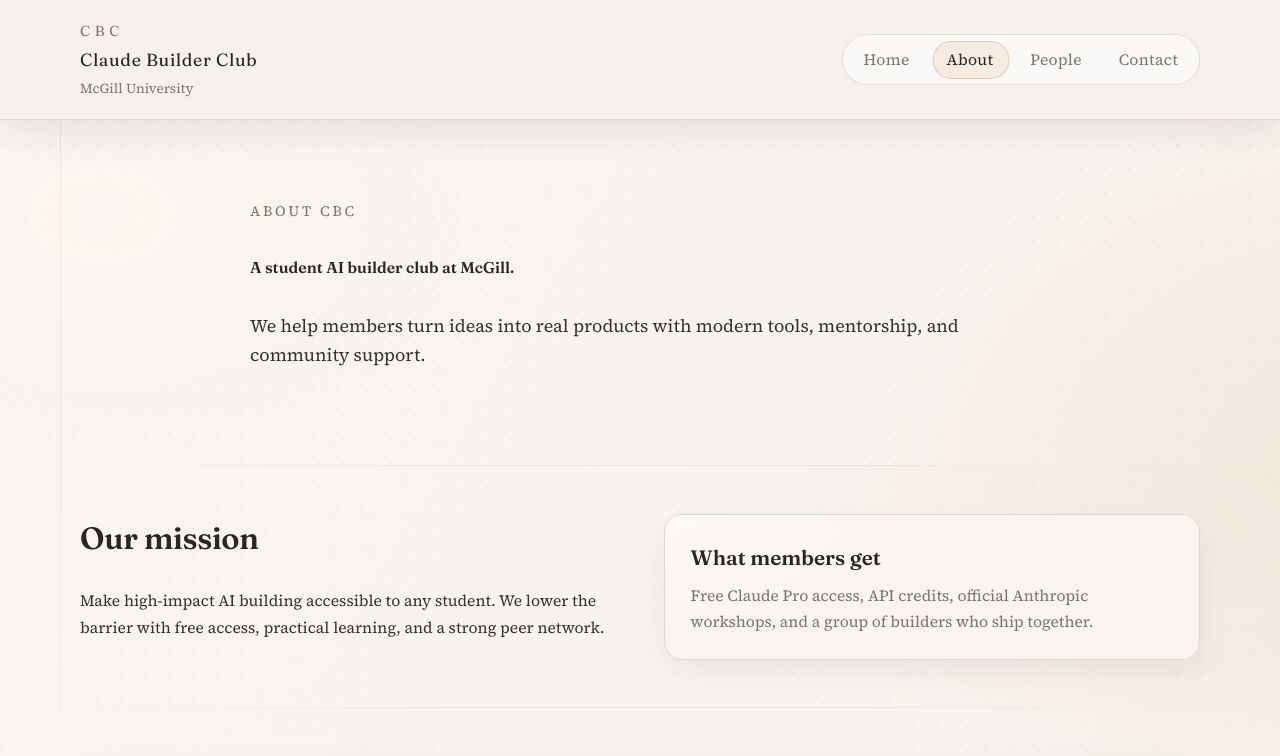
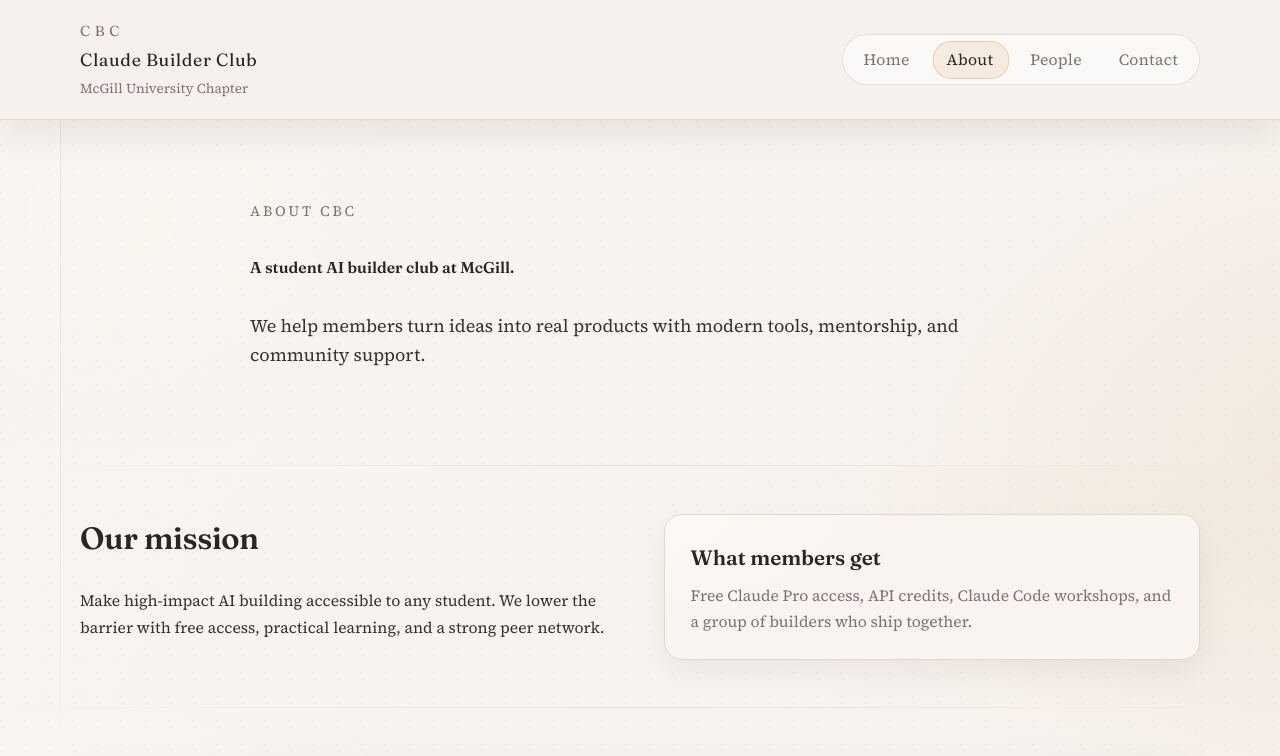
Before and after one commit to CBC-Mcgill/CBC-website, a Next.js app: page /about in a window 1280 px wide. Shown: the top 756 px of the page. Built offline with nearby package versions, Linux system fonts and the light colour scheme.

Commit message:
fixing texts

```diff
--- a/app/about/page.tsx
+++ b/app/about/page.tsx
@@ -34,7 +34,7 @@
           <div className="card">
             <h3>What members get</h3>
             <p>
-              Free Claude Pro access, API credits, official Anthropic workshops, and a group of
+              Free Claude Pro access, API credits, Claude Code workshops, and a group of
               builders who ship together.
             </p>
           </div>
--- a/components/home/HeroSection.tsx
+++ b/components/home/HeroSection.tsx
@@ -32,7 +32,7 @@
               <div className="meta-value">Get access to the latest models and access them on Claude Code</div>
             </div>
             <div className="meta-card">
-              <div className="meta-label">Official Anthropic workshops</div>
+              <div className="meta-label">Workshops</div>
               <div className="meta-value">Biweekly lectures headed by McGill students + Frequent workshops</div>
             </div>
             <div className="meta-card">
--- a/components/layout/SiteHeader.tsx
+++ b/components/layout/SiteHeader.tsx
@@ -8,7 +8,7 @@
         <Link className="logo" href="/">
           <span className="logo-mark">CBC</span>
           <span className="logo-text">Claude Builder Club</span>
-          <span className="logo-sub">McGill University</span>
+          <span className="logo-sub">McGill University Chapter</span>
         </Link>
         <NavIndicator />
       </div>
```
